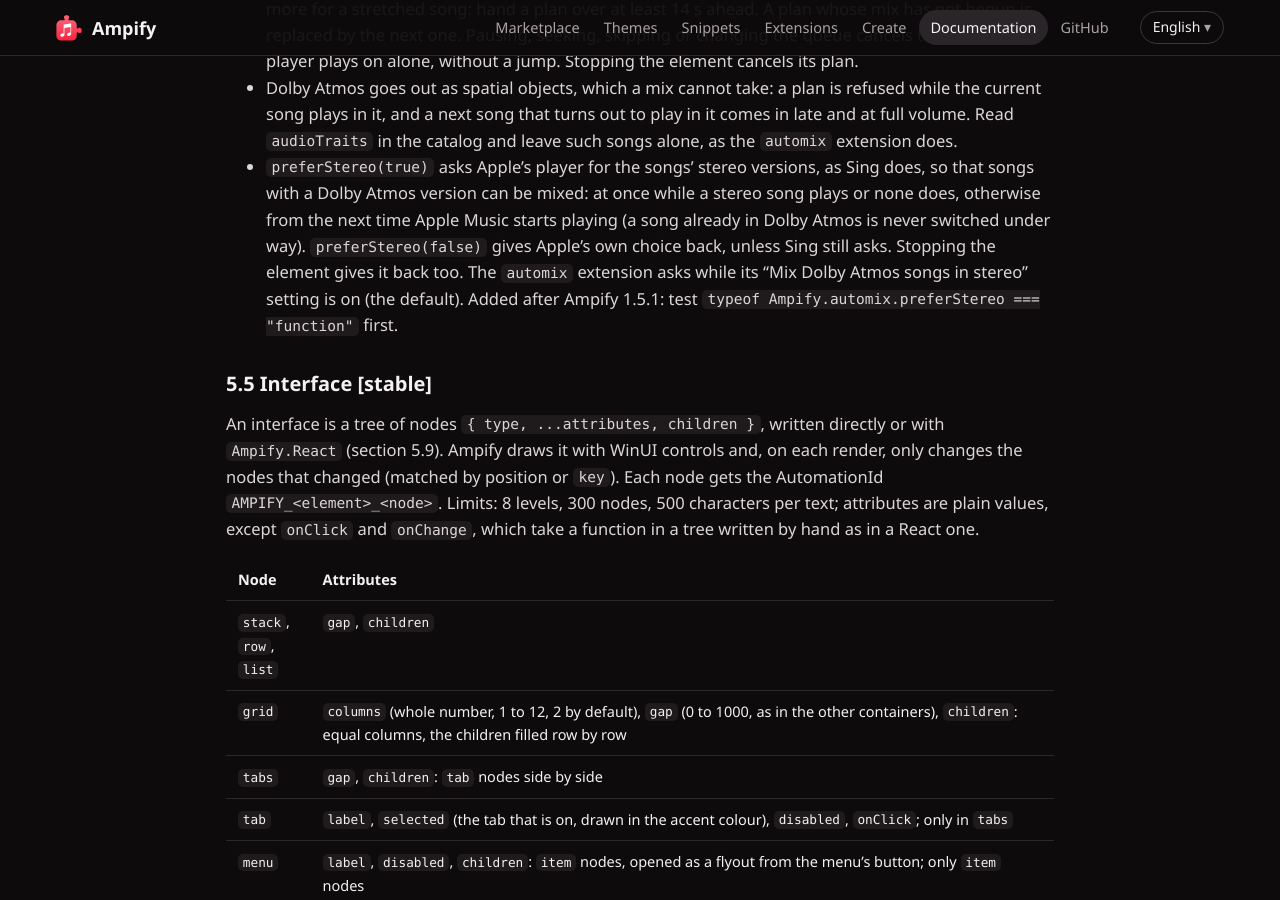
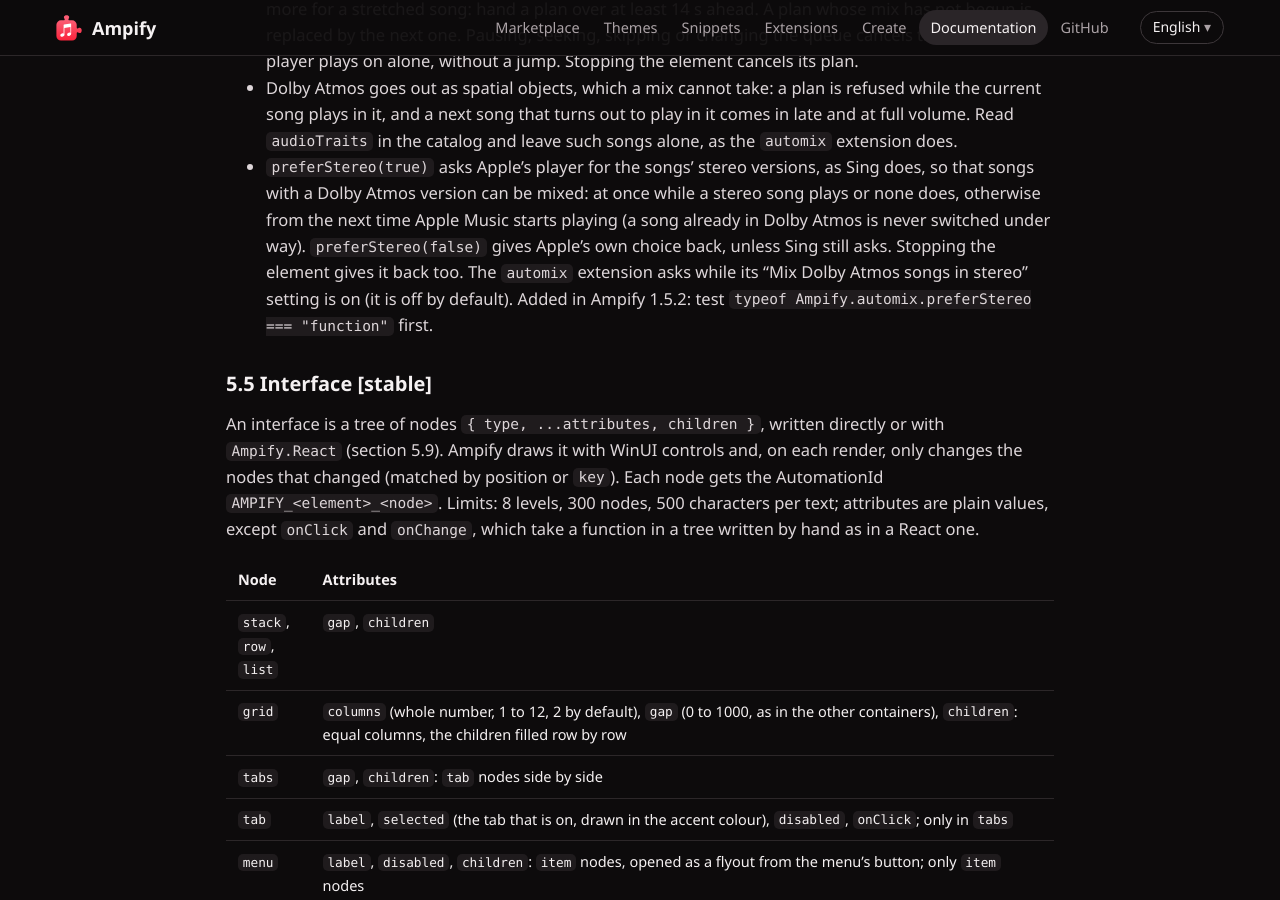
Before and after one commit to Shirowwww/ampify, a Jekyll site: the page built from docs/extensions/api.md, in a window 1280 px wide and 900 px high, scrolled down 9590 px. Built offline with Jekyll 4.4.1, drawn with Linux system fonts in a browser that asks for light colours; our own code applies the rules of GitHub Pages for plain Markdown files.

Commit message:
chore: version 1.5.2
Open the changelog for 1.5.2: Sing follows the local file player,
its Light quality is rebuilt and AutoMix can ask for stereo versions.
The API page now says the AutoMix stereo setting is off by default
and that preferStereo arrives in 1.5.2.

```diff
--- a/docs/extensions/api.md
+++ b/docs/extensions/api.md
@@ -342,7 +342,7 @@ Ampify.automix.preferStereo(want) // -> true once the wish reached Apple's playe
   Atmos version can be mixed: at once while a stereo song plays or none does, otherwise from the next time Apple
   Music starts playing (a song already in Dolby Atmos is never switched under way). `preferStereo(false)` gives
   Apple's own choice back, unless Sing still asks. Stopping the element gives it back too. The `automix` extension
-  asks while its "Mix Dolby Atmos songs in stereo" setting is on (the default). Added after Ampify 1.5.1: test
+  asks while its "Mix Dolby Atmos songs in stereo" setting is on (it is off by default). Added in Ampify 1.5.2: test
   `typeof Ampify.automix.preferStereo === "function"` first.
 
 ### 5.5 Interface [stable]
--- a/facts/release.json
+++ b/facts/release.json
@@ -1,6 +1,6 @@
 {
   "$comment": "What a release of Ampify is. Changes with a release or a rename. CMake makes release_facts.hpp of it; the scripts and the tests read it as is.",
-  "version": "1.5.1",
+  "version": "1.5.2",
   "kitApi": "1.0",
   "kitFolder": "Ampify",
   "files": {
```
Also changed, not shown: CHANGELOG.md, 1 other file.
